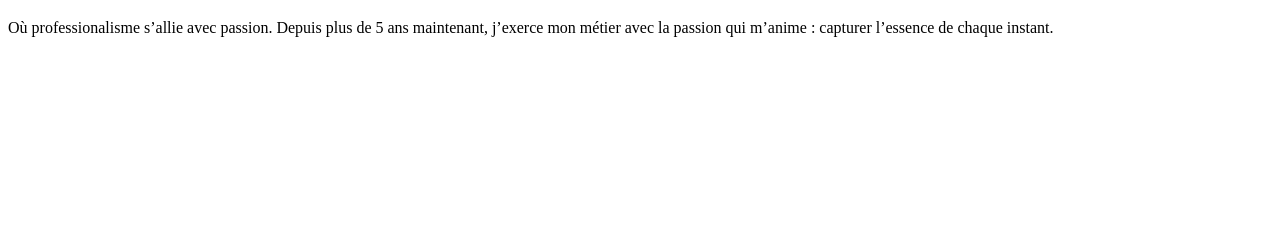
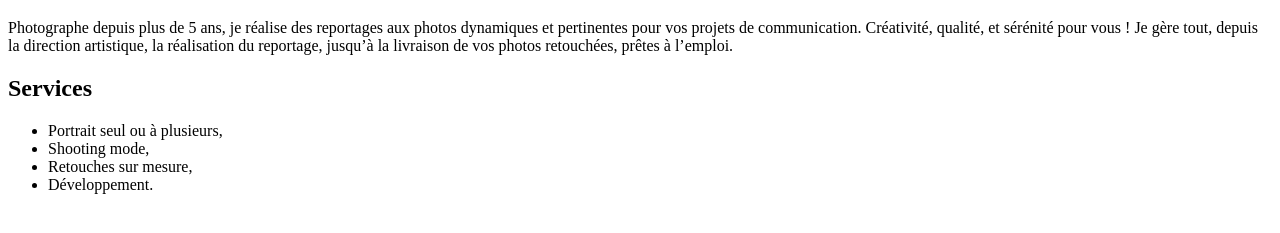
Before and after one commit to YKhemir/Openclassroom, a plain HTML site: page index.html in a window 1280 px wide. Shown: the part 61-294 px from the top of the page. Drawn offline with Linux system fonts and the light colour scheme.

Commit message:
second steps

```diff
--- a/index.html
+++ b/index.html
@@ -9,8 +9,21 @@
 <body>
     <!-- ceci un commentaire ctrl c + ctrl k-->
     <h1>Photographie</h1>
-    <p>Où professionalisme s’allie avec passion. Depuis plus de 5 ans maintenant, j’exerce mon métier avec la passion
-        qui m’anime : capturer l’essence de chaque instant.</p>
+    <p>
+        Photographe depuis plus de 5 ans, je réalise des reportages
+        aux photos dynamiques et pertinentes pour vos projets de
+        communication. Créativité, qualité, et sérénité pour vous
+        ! Je gère tout, depuis la direction artistique, la
+        réalisation du reportage, jusqu’à la livraison de vos photos
+         retouchées, prêtes à l’emploi.
+    </p>
+    <h2>Services</h2>
+    <ul>
+        <li>Portrait seul ou à plusieurs,</li>
+        <li>Shooting mode,</li>
+        <li>Retouches sur mesure,</li>
+        <li>Développement.</li>
+    </ul>
 </body>
 
 </html>
```
